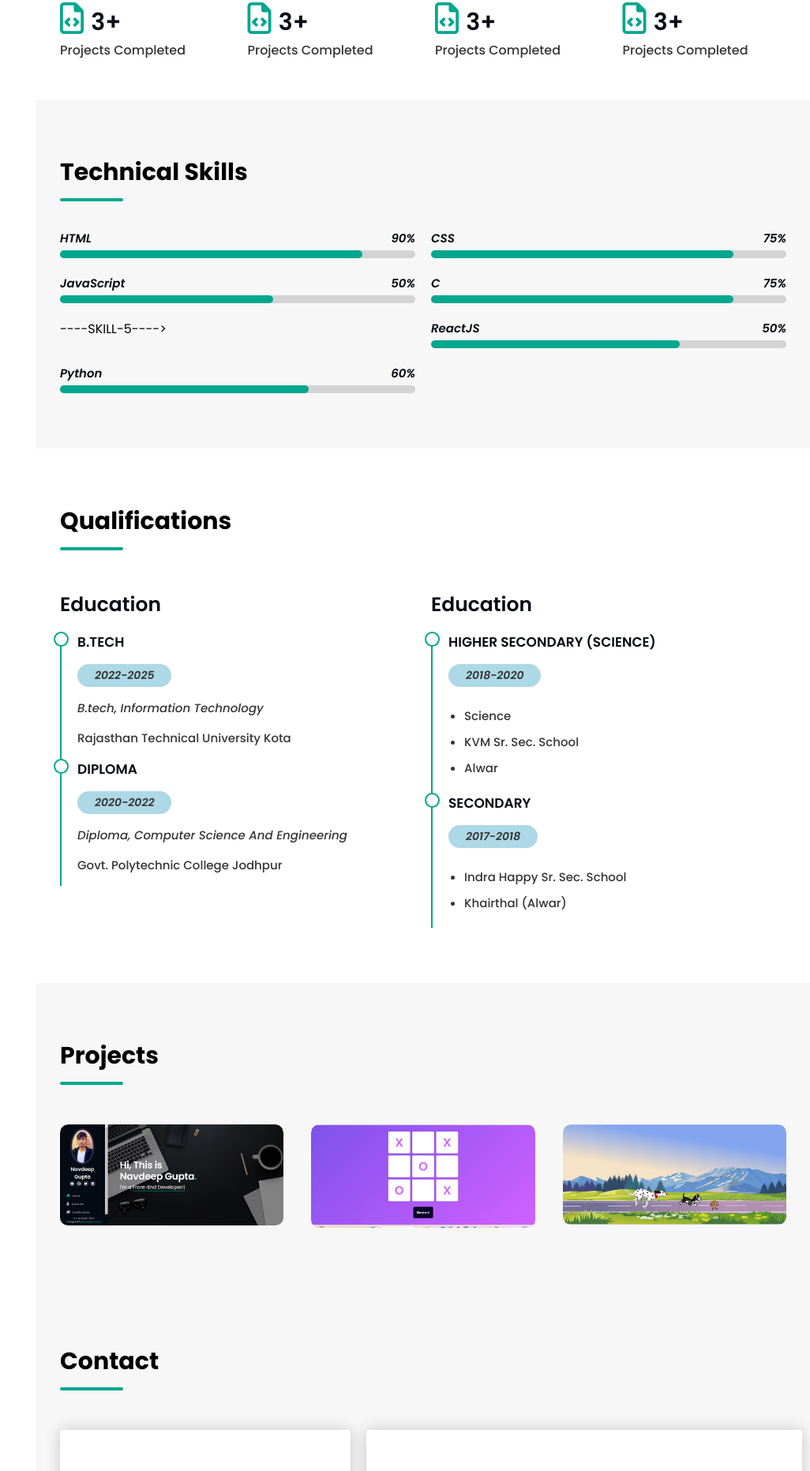
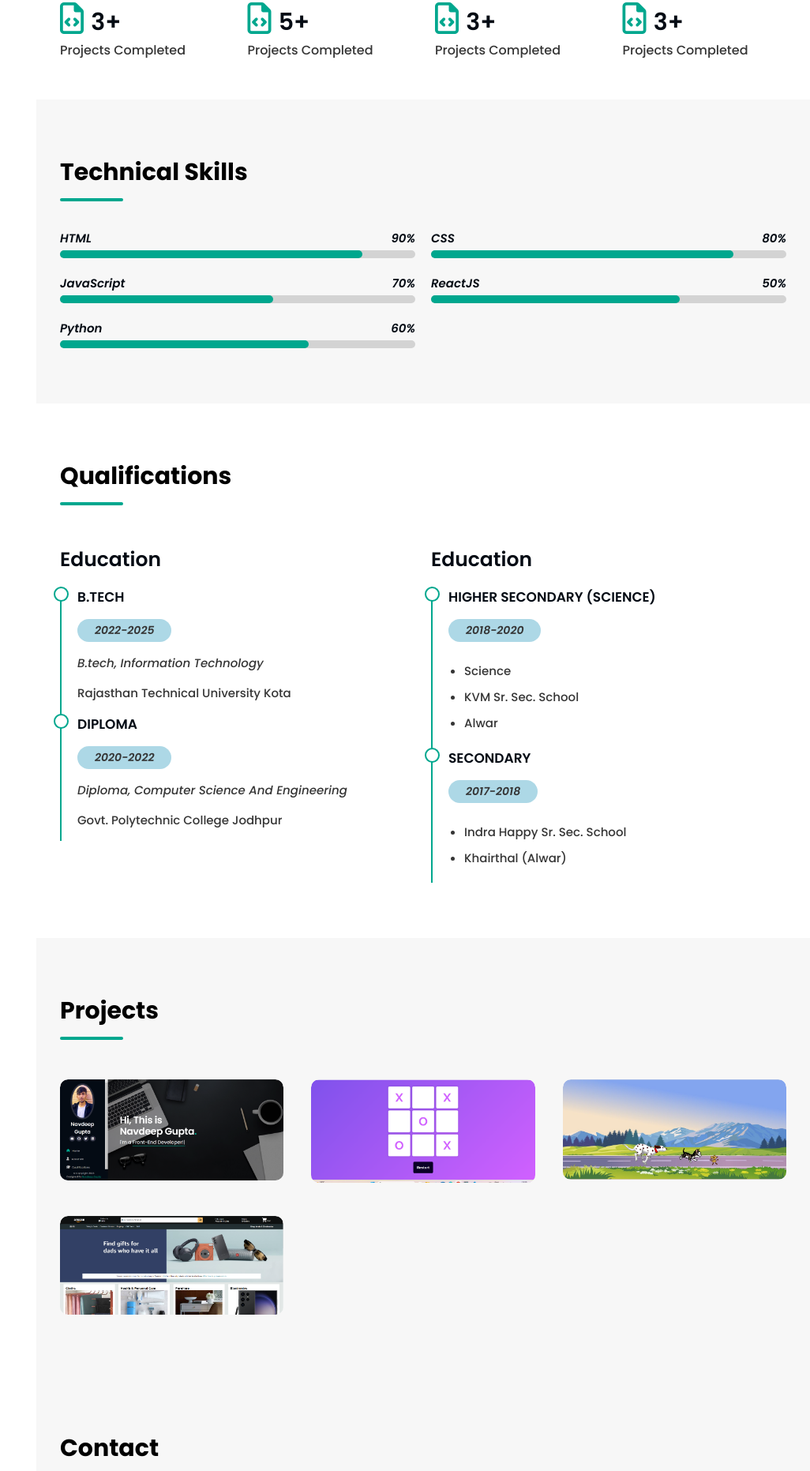
Before and after one commit to navdeep111/MY-Portfolio, a plain HTML site: page index.html in a window 1280 px wide. Shown: the part 1724-3587 px from the top of the page at 79% size, without its empty margins (254-1280 px from the left). Drawn offline with nearby package versions, Linux system fonts and the light colour scheme.

Commit message:
Update index.html

```diff
--- a/index.html
+++ b/index.html
@@ -110,7 +110,7 @@
             </div>
         </div>
         </div>
-        <a href="https://drive.google.com/file/d/1VUJOZEpJcATxYFs01kim7fu_Ga47Z56X/view?usp=sharing"><button class="btn"> Download CV <i class="fas fa-download"></i> </button></a>
+        <a href="https://drive.google.com/file/d/1lt39wzXLv9f1Zck7QL3HpAGjJFOPIq42/view?usp=sharing"><button class="btn"> Download CV <i class="fas fa-download"></i> </button></a>
     </section>
 
 
@@ -138,7 +138,7 @@
         <!------Fact Box-2 -->
         <div class="fact-box">
             <i class="fa-regular fa-file-code"></i>
-            <strong>3+</strong>
+            <strong>5+</strong>
             <p>Projects Completed</p>
         </div>
 
@@ -187,7 +187,7 @@
              <div class="skill-box">
                 <div class="skill-info">
                     <h2>CSS</h2>
-                    <h2>75%</h2>
+                    <h2>80%</h2>
                 </div>
                 <div class="skill-outter-line">
                     <div class="skill-inner-line"style="width: 85%;"></div>
@@ -198,25 +198,16 @@
              <div class="skill-box">
                 <div class="skill-info">
                     <h2>JavaScript</h2>
-                    <h2>50%</h2>
+                    <h2>70%</h2>
                 </div>
                 <div class="skill-outter-line">
                     <div class="skill-inner-line"style="width: 60%;"></div>
                 </div>
             </div>
 
-             <!------SKILL-4---->
-             <div class="skill-box">
-                <div class="skill-info">
-                    <h2>C</h2>
-                    <h2>75%</h2>
-                </div>
-                <div class="skill-outter-line">
-                    <div class="skill-inner-line"style="width: 85%;"></div>
-                </div>
-            </div>
 
-             ----SKILL-5---->
+
+<!--             <! ----SKILL-4---->
           <div class="skill-box">
                 <div class="skill-info">
                     <h2>ReactJS</h2>
@@ -227,7 +218,7 @@
                 </div>
             </div>
 
-            <!------SKILL-6---->
+            <!------SKILL-5---->
             <div class="skill-box">
                 <div class="skill-info">
                     <h2>Python</h2>
@@ -363,6 +354,18 @@
      </div>
     </div>
 
+        <!-- portfolio item-4 -->
+     <div class="port-item">
+        <div class="port-img">
+            <img src="proj3.jpg.png" alt="...">
+     </div>
+     <div class="port-info">
+        <h1>Amazon Clone</h1>
+        <p></p>
+        <a href="https://navdeep111.github.io/Amazon_Clone/"></i></a>
+     </div>
+    </div>
+
 
     </section>
     <!---==========Portfolio Section END============-->
```
